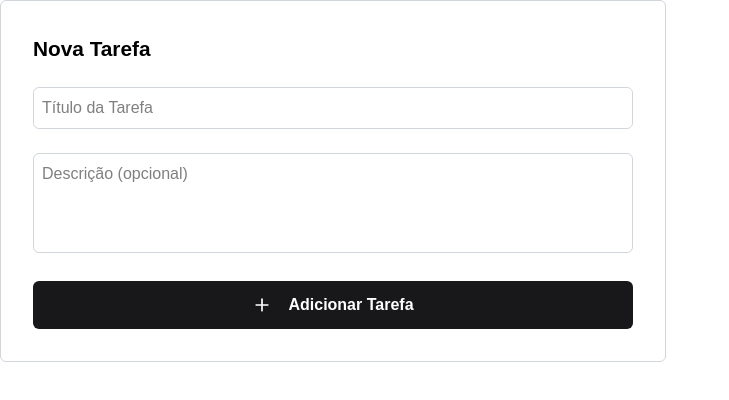
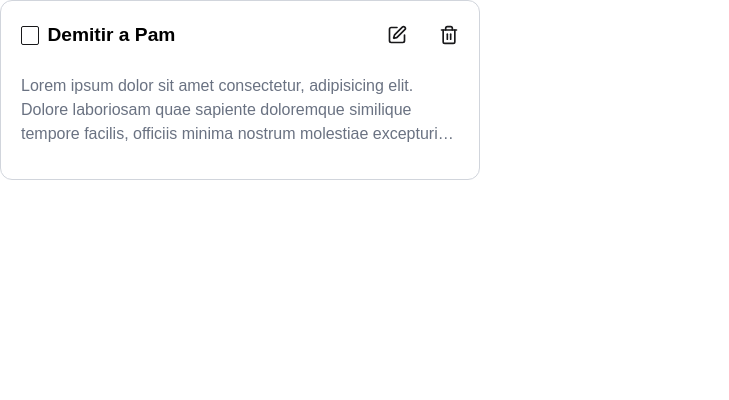
Before and after one commit to gentil-kadson/homework-2-components, a Next.js app: page / in a window 1280 px wide. Shown: the top 400 px of the page, without its empty margins (0-729 px from the left). Built offline with nearby package versions, Linux system fonts and the light colour scheme.

Commit message:
creates task-card component.

```diff
--- a/src/app/globals.css
+++ b/src/app/globals.css
@@ -3,3 +3,36 @@
 * {
   font-family: Arial, Helvetica, sans-serif;
 }
+
+input[type="checkbox"] {
+  appearance: none;
+  background-color: white;
+  margin: 0;
+
+  font: inherit;
+  color: #18181a;
+
+  width: 1.15rem;
+  height: 1.15rem;
+  border: 1.5px solid #18181a;
+  border-radius: 2px;
+
+  display: grid;
+  place-content: center;
+}
+
+input[type="checkbox"]::before {
+  content: "";
+  width: 0.65em;
+  height: 0.65em;
+  transform: scale(0);
+  transition: 120ms transform ease-in-out;
+  box-shadow: inset 1em 1em var(--form-control-color);
+  background-color: #18181a;
+  transform-origin: bottom left;
+  clip-path: polygon(14% 44%, 0 65%, 50% 100%, 100% 16%, 80% 0%, 43% 62%);
+}
+
+input[type="checkbox"]:checked::before {
+  transform: scale(1);
+}
--- a/src/app/page.tsx
+++ b/src/app/page.tsx
@@ -1,5 +1,10 @@
-import TaskForm from "@/components/task-form";
+import TaskCard from "@/components/task-card";
 
 export default function Home() {
-  return <TaskForm />;
+  return (
+    <TaskCard
+      title="Demitir a Pam"
+      description="Lorem ipsum dolor sit amet consectetur, adipisicing elit. Dolore laboriosam quae sapiente doloremque similique tempore facilis, officiis minima nostrum molestiae excepturi nihil corrupti eaque officia voluptatem cumque perspiciatis. Fugit, eligendi?"
+    />
+  );
 }
--- /dev/null
+++ b/src/components/task-card/index.tsx
@@ -0,0 +1,33 @@
+import { SquarePenIcon } from "lucide-react";
+import { Trash2Icon } from "lucide-react";
+
+interface TaskCardProps {
+  title: string;
+  description: string;
+}
+
+export default function TaskCard({ title, description }: TaskCardProps) {
+  return (
+    <div className="w-[480px] h-[180px] flex flex-col p-5 gap-[1.5rem] border-1 border-gray-300 rounded-xl">
+      <form action="POST" className="flex justify-between items-center">
+        <fieldset className="flex items-center gap-[0.5rem]">
+          <input type="checkbox" name="task-title" id="task-title" />
+          <label htmlFor="task-title" className="font-semibold text-[1.2rem]">
+            {title}
+          </label>
+        </fieldset>
+        <div className="flex items-center gap-[2rem]">
+          <button className="cursor-pointer">
+            <SquarePenIcon color="#18181A" size={20} />
+          </button>
+          <button className="cursor-pointer">
+            <Trash2Icon color="#18181A" size={20} />
+          </button>
+        </div>
+      </form>
+      {description && (
+        <p className="text-gray-500 line-clamp-3">{description}</p>
+      )}
+    </div>
+  );
+}
```
